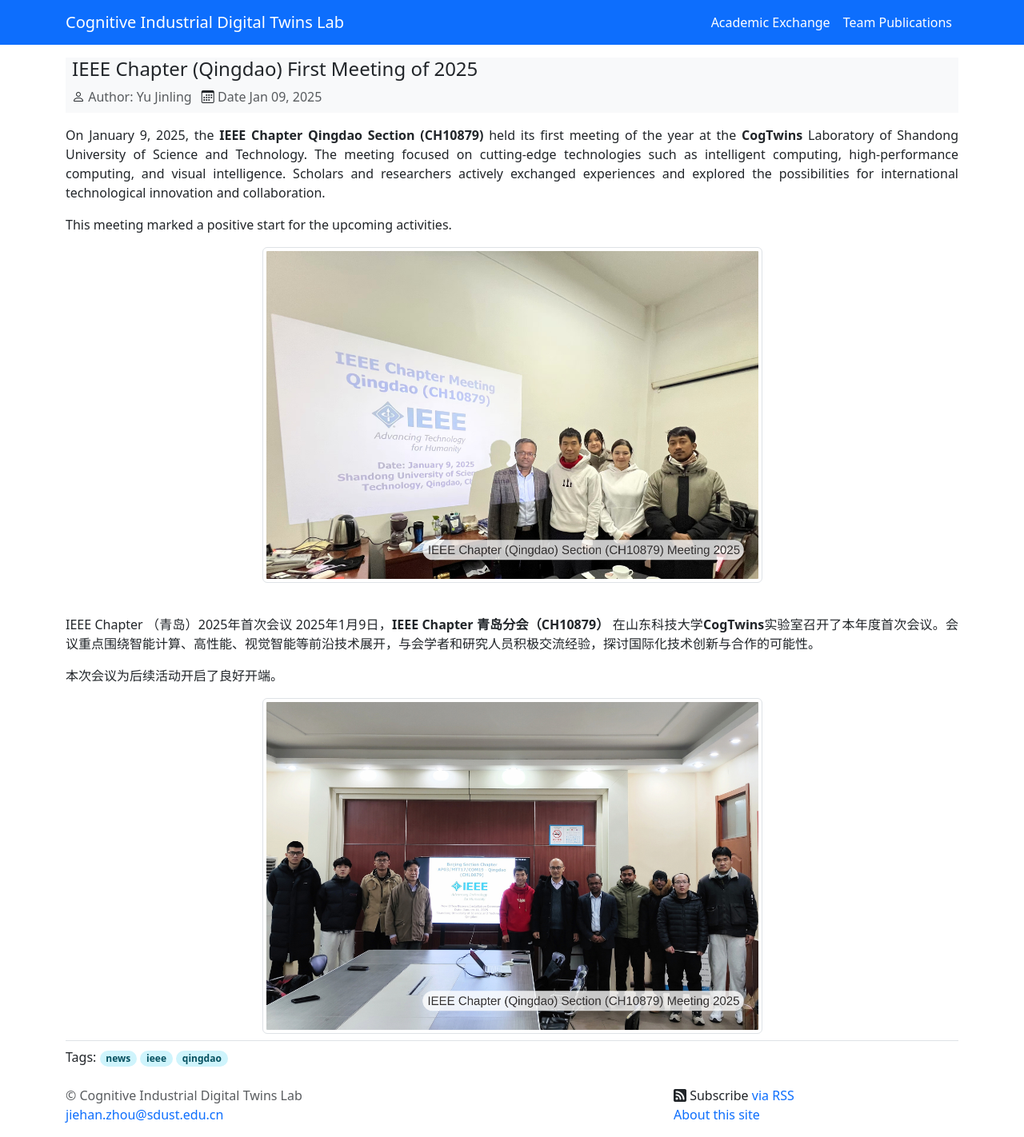
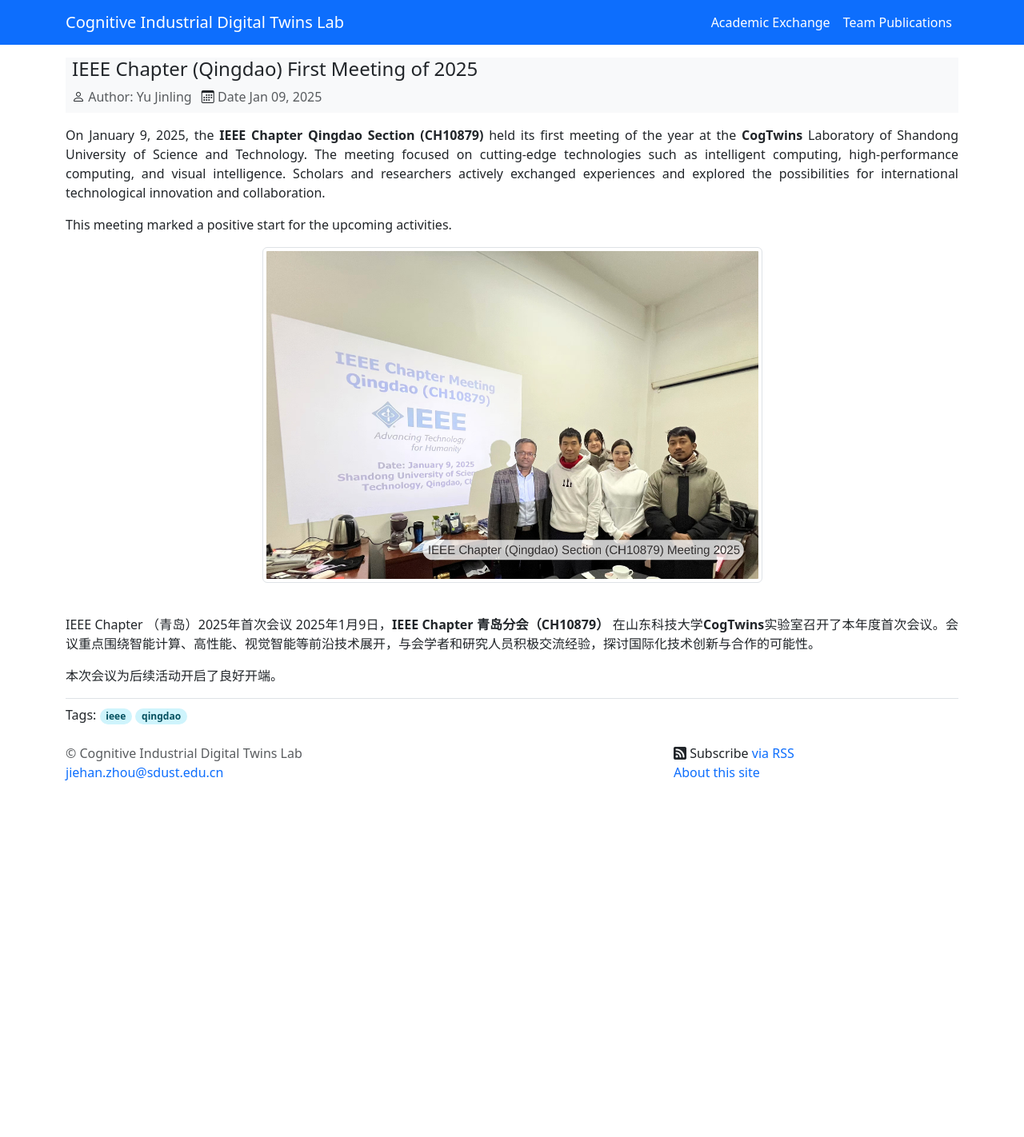
Before and after one commit to cogtwins/cogtwins.github.io, a Jekyll site: the page built from _posts/2025-01-09-ieee-qingdao-2025-first-meeting.markdown, in a window 1280 px wide. Shown: the whole page at 80% size. Built offline with Jekyll 4.4.1, drawn with Linux system fonts in a browser that asks for light colours; a style sheet for code colours, icons or effects is not loaded; after the commit the page ends 994 px from its top, so only the background shows below that.

Commit message:
Blog update

```diff
--- a/_layouts/home.html
+++ b/_layouts/home.html
@@ -16,7 +16,7 @@
     <a class="fs-5 text-decoration-none" href="{{ post.url | relative_url }}">
       {{ post.title | escape }}
     </a>
-    <div>
+    <div class="text-end">
       <span class="text-muted">
         {{ post.date | date: date_format }}
       </span>
--- a/_posts/2024-11-05-special-issue-call-on-illms.markdown
+++ b/_posts/2024-11-05-special-issue-call-on-illms.markdown
@@ -3,7 +3,7 @@
 title: "A Special Issue Call on ILMs in Applied Soft Computing journal"
 author: "Ayub Ali Emon"
 date: 2024-11-05
-tags: news ILM
+tags: team ILM
 published: true
 ---
 
--- a/_posts/2025-01-08-first-int-exchange-event-2025-sdust-csc.markdown
+++ b/_posts/2025-01-08-first-int-exchange-event-2025-sdust-csc.markdown
@@ -3,7 +3,7 @@
 title: "First International Exchange Event of 2025 at SDUST Computer Science College"
 author: "Yu Jinling"
 date: 2025-01-08
-tags: news international exchange SDUST
+tags: exchange sdust
 published: true
 ---
 
--- a/_posts/2025-01-09-ieee-qingdao-2025-first-meeting.markdown
+++ b/_posts/2025-01-09-ieee-qingdao-2025-first-meeting.markdown
@@ -3,7 +3,7 @@
 title: "IEEE Chapter (Qingdao) First Meeting of 2025"
 author: "Yu Jinling"
 date: 2025-01-09
-tags: news ieee qingdao
+tags: ieee qingdao
 published: true
 ---
 
@@ -13,14 +13,9 @@
 
 <div class="text-center">
     <img class="img-fluid img-thumbnail" style="max-height: 420px;"
-        src="{{ '/assets/postimg/2025-01-09-ieee-qingdao-2025-first-meeting-1.png' | relative_url }}" />
+        src="{{ '/assets/postimg/2025-01-09-ieee-qingdao-2025-first-meeting.png' | relative_url }}" />
 </div><br>
 
 IEEE Chapter （青岛）2025年首次会议 2025年1月9日，**IEEE Chapter 青岛分会（CH10879）** 在山东科技大学**CogTwins**实验室召开了本年度首次会议。会议重点围绕智能计算、高性能、视觉智能等前沿技术展开，与会学者和研究人员积极交流经验，探讨国际化技术创新与合作的可能性。
 
 本次会议为后续活动开启了良好开端。
-
-<div class="text-center">
-    <img class="img-fluid img-thumbnail" style="max-height: 420px;"
-        src="{{ '/assets/postimg/2025-01-09-ieee-qingdao-2025-first-meeting-2.png' | relative_url }}" />
-</div>
```
Also changed, not shown: _posts/2025-01-11-ieee-beijing-qingdao-2025-first-academic-exchange.markdown (added, +17 -0 lines), assets/postimg/2025-01-09-ieee-qingdao-2025-first-meeting-2.png (deleted), assets/postimg/2025-01-09-ieee-qingdao-2025-first-meeting.png (renamed from assets/postimg/2025-01-09-ieee-qingdao-2025-first-meeting-1.png), assets/postimg/2025-01-11-ieee-beijing-qingdao-2025-first-academic-exchange.png (added).
